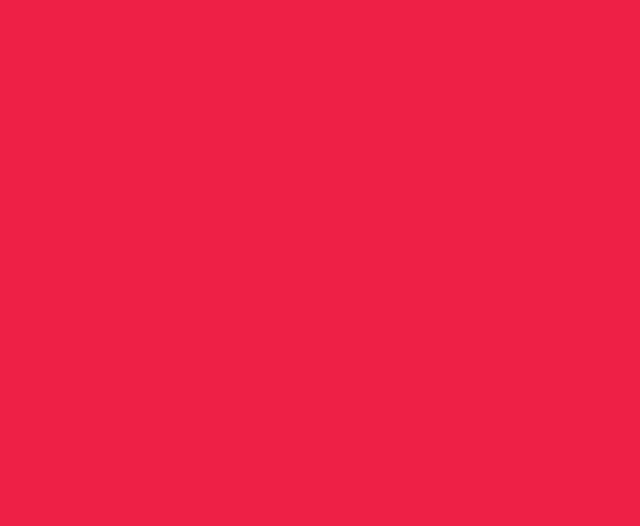
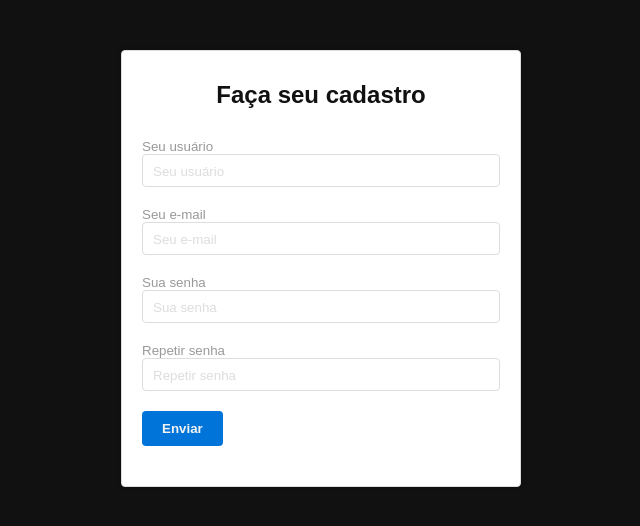
Before and after one commit to Henrique1204/TS-Tipos, a website built with webpack: page frontend/index.html in a window 1280 px wide. Shown: the whole page, without its empty margins (319-959 px from the left). Built offline with nearby package versions, Linux system fonts and the light colour scheme.

Commit message:
Adicionar arquivos html e css para exercico

```diff
--- a/frontend/assets/css/style.css
+++ b/frontend/assets/css/style.css
@@ -1,3 +1,104 @@
+:root {
+  --dark-color: #111;
+  --light-color: #f3f3f3;
+  --medium-color: #bbb;
+  --border-color: #ddd;
+  --main-color: #0074D9;
+  --error-color: #FF4136;
+  --border-radius: 4px;
+}
+
+* {
+  margin: 0;
+  padding: 0;
+  outline: none;
+  box-sizing: border-box;
+}
+
 body {
-  background-color: #E24;
+  background-color: var(--dark-color);
+  font-family: sans-serif;
+  color: var(--dark-color);
 }
+
+.container {
+  display: flex;
+  align-items: center;
+  justify-content: center;
+  margin: 50px auto;
+}
+
+.form {
+  padding: 20px;
+  background: #fff;
+  width: 100%;
+  max-width: 400px;
+  box-shadow: 0 0 5px rgba(0, 0, 0, .2);
+  border-radius: var(--border-radius);
+  border: 1px solid var(--border-color);
+  margin: auto 20px;
+}
+
+.form h2 {
+  padding: 10px 0 30px;
+  text-align: center;
+}
+
+.form .form-fields {
+  margin: 0 0 20px;
+}
+
+.form label {
+  display: block;
+  font-size: 10pt;
+  color: #999;
+}
+
+::placeholder {
+  color: #ddd;
+  font-size: 10pt;
+}
+
+.form input[type] {
+  width: 100%;
+  border: 1px solid var(--border-color);
+  font-size: 18px;
+  padding: 5px 10px;
+  border-radius: var(--border-radius);
+  transition: border 300ms ease-in-out;
+}
+
+.form input[type]:focus {
+  border-color: var(--medium-color);
+}
+
+.form button {
+  border: none;
+  background: var(--main-color);
+  padding: 10px 20px;
+  cursor: pointer;
+  font-weight: 700;
+  color: var(--light-color);
+  border-radius: var(--border-radius);
+  transition: filter 300ms ease-in-out;
+}
+
+.form button:hover {
+  filter: brightness(80%);
+}
+
+.form .error-message {
+  font-size: 9pt;
+  padding: 5px 0;
+  color: var(--error-color);
+  font-style: italic;
+  display: none;
+}
+
+.form .show-error-message .error-message {
+  display: block;
+}
+
+.form .show-error-message input[type] {
+  border-color: var(--error-color);
+}
--- a/frontend/index.html
+++ b/frontend/index.html
@@ -2,13 +2,44 @@
 <html lang="pt-BR">
   <head>
     <meta charset="UTF-8">
-  <meta http-equiv="X-UA-Compatible" content="IE=edge">
     <meta name="viewport" content="width=device-width, initial-scale=1.0">
     <link rel="stylesheet" href="assets/css/style.css">
     <script src="assets/js/bundle.js" defer></script>
-  <title>Testando Webpack</title>
+    <title>Faça seu registro</title>
   </head>
   <body>
+    <div class="container">
+      <form action="" id="form" class="form">
+        <h2>Faça seu cadastro</h2>
 
+        <div class="form-fields">
+          <label for="username">Seu usuário</label>
+          <input type="text" name="username" class="username" id="username" placeholder="Seu usuário">
+          <span class="error-message">Campo inválido por algum motivo qualquer</span>
+        </div>
+
+        <div class="form-fields">
+          <label for="email">Seu e-mail</label>
+          <input type="email" name="email" class="email" id="email" placeholder="Seu e-mail">
+          <span class="error-message">Campo inválido por algum motivo qualquer</span>
+        </div>
+
+        <div class="form-fields">
+          <label for="username">Sua senha</label>
+          <input type="password" name="password" class="password" id="password" placeholder="Sua senha">
+          <span class="error-message">Campo inválido por algum motivo qualquer</span>
+        </div>
+
+        <div class="form-fields">
+          <label for="username">Repetir senha</label>
+          <input type="password" name="password2" class="password2" id="password2" placeholder="Repetir senha">
+          <span class="error-message">Campo inválido por algum motivo qualquer</span>
+        </div>
+
+        <div class="form-fields">
+          <button type="submit">Enviar</button>
+        </div>
+      </form>
+    </div>
   </body>
 </html>
```
Lines whose indentation alone changed are shown as unchanged.
